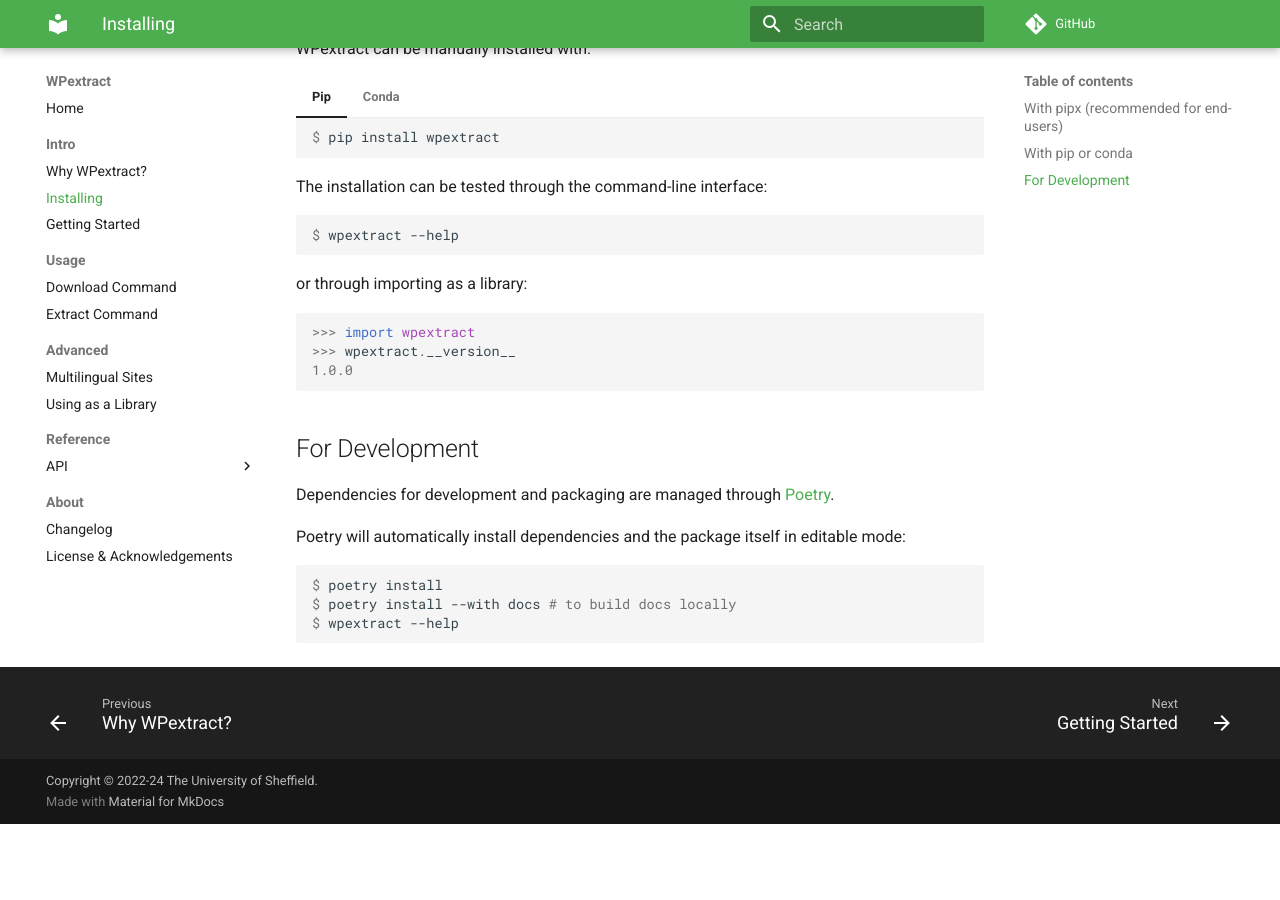
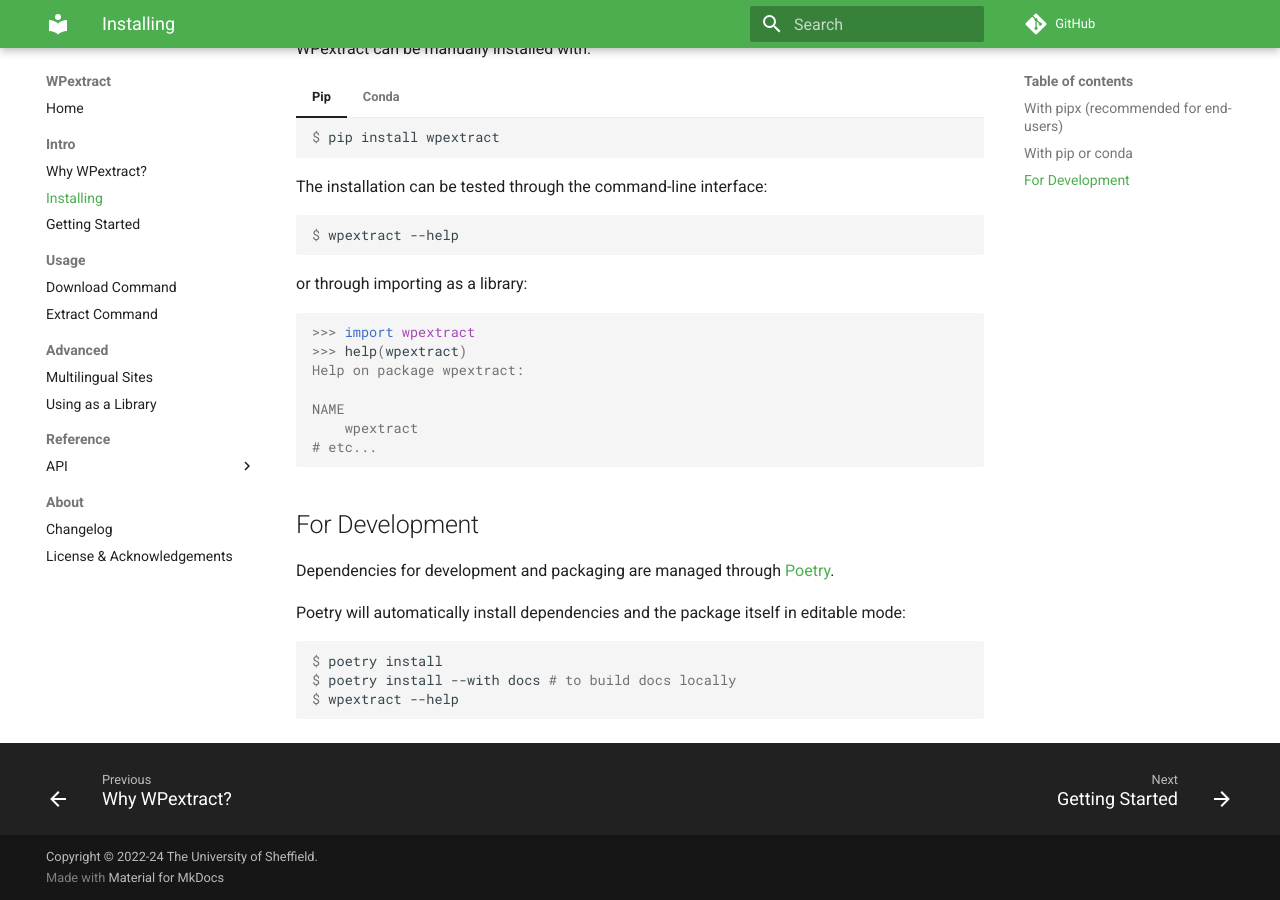
Before and after one commit to GateNLP/wpextract, an MkDocs documentation site: the page built from docs/intro/install.md, in a window 1280 px wide and 900 px high, scrolled down 999 px. Built offline with MkDocs 1.6.1 and Material for MkDocs 9.7.7, drawn with Linux system fonts in a browser that asks for light colours; comment, search, counter and statistics services are not loaded; before the commit the page ends 1823 px from its top, so only the background shows below that.

Commit message:
change __version__ usage to help()

````diff
--- a/docs/intro/install.md
+++ b/docs/intro/install.md
@@ -73,8 +73,12 @@
 
 ```pycon
 >>> import wpextract
->>> wpextract.__version__
-1.0.0
+>>> help(wpextract)
+Help on package wpextract:
+
+NAME
+    wpextract
+# etc...
 ```
 
 ## For Development
````
